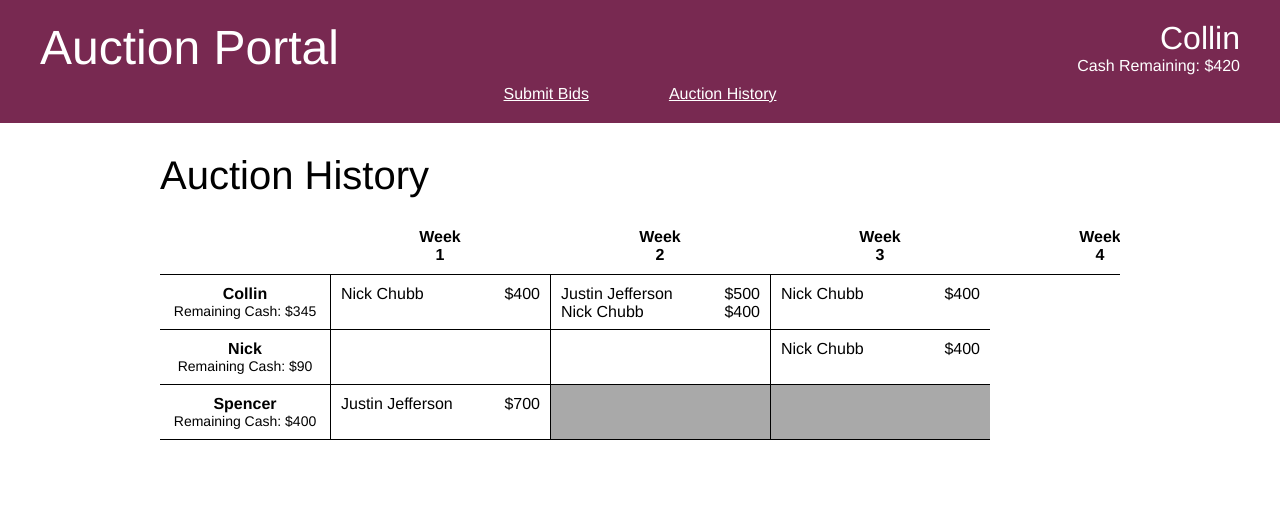
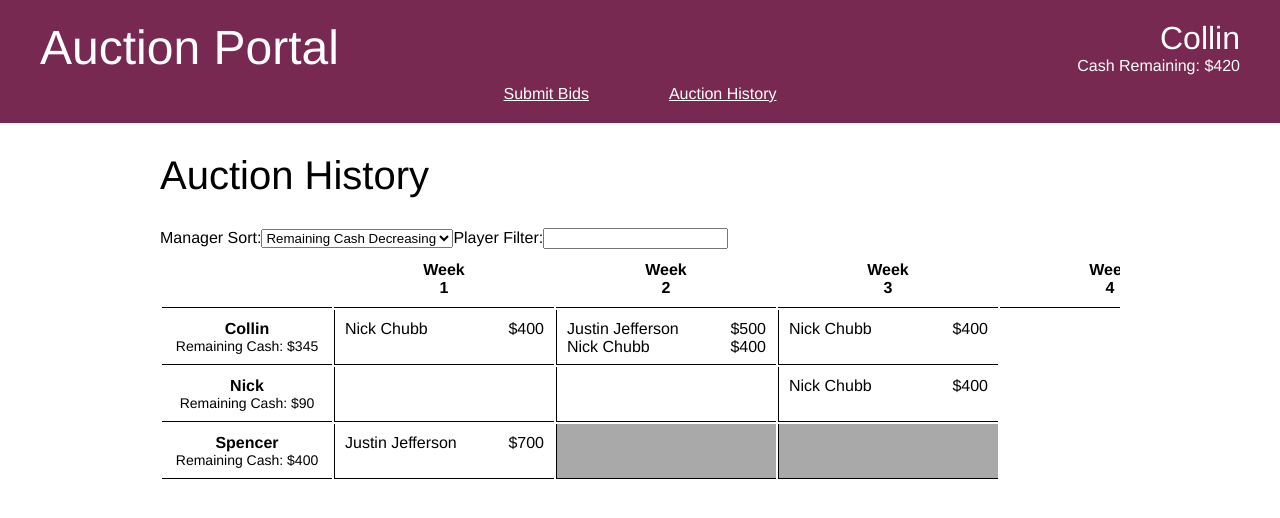
Before and after one commit to collinmurd/ff_auctions, a React (Create React App) app in the folder app/: page /history in a window 1280 px wide. Shown: the top 518 px of the page. Built offline with nearby package versions, Linux system fonts and the light colour scheme.

Commit message:
add inputs

```diff
--- a/app/src/components/AuctionHistory.css
+++ b/app/src/components/AuctionHistory.css
@@ -9,9 +9,9 @@
     overflow-x: scroll;
 }
 
-table {
+.auctionTableAndInput {
     border-spacing: 0;
-    margin: 20px 0;
+    margin: 30px 0;
 }
 
 th {
@@ -24,6 +24,12 @@ td {
     border-bottom: 1px solid black;
     border-left: 1px solid black;
 }
+
+/* AuctionTableInput */
+.auctionTableInput label {
+    margin: 0 20px;
+}
+
 
 /* WeekSquare */
 .weekSquare {
--- a/app/src/components/AuctionHistory.tsx
+++ b/app/src/components/AuctionHistory.tsx
@@ -62,11 +62,14 @@ export class AuctionHistory extends React.Component<AuctionHistoryTypes> {
         return (
             <div className="auctionHistory">
                 <h2>Auction History</h2>
-                <div className="sidescrollTable">
-                    <table>
-                        <thead>{this.weekRow()}</thead>
-                        <tbody>{this.managerRows()}</tbody>
-                    </table>
+                <div className="auctionTableAndInput">
+                    <AuctionTableInput />
+                    <div className="sidescrollTable">
+                        <table>
+                            <thead>{this.weekRow()}</thead>
+                            <tbody>{this.managerRows()}</tbody>
+                        </table>
+                    </div>
                 </div>
             </div>
         );
@@ -104,6 +107,51 @@ export class AuctionHistory extends React.Component<AuctionHistoryTypes> {
             );
         }
         return rows;
+    }
+}
+
+// ----------------------------------------------
+
+type AuctionTableInputProps = {};
+const managerSortOptions = ['cashIncreasing', 'cashDecreasing', 'eliminatedIncreasing', 'eliminatedDecreastin'];
+type AuctionTableInputState = {
+    managerSort: typeof managerSortOptions[number], // extract type from `managerSortOptions`
+    playerFilter: string;
+};
+class AuctionTableInput extends React.Component<AuctionTableInputProps, AuctionTableInputState> {
+    constructor() {
+        super({});
+        this.state = {
+            managerSort: 'cashDecreasing',
+            playerFilter: ''
+        };
+
+        this.handleManagerSortChange = this.handleManagerSortChange.bind(this);
+        this.handlePlayerFilterChange = this.handlePlayerFilterChange.bind(this);
+    }
+
+    handleManagerSortChange(event: any) {
+        this.setState({managerSort: event.target.value})
+    }
+
+    handlePlayerFilterChange(event: any) {
+        this.setState({playerFilter: event.target.value})
+    }
+
+    render() {
+        return (
+            <form id="auctionTableInput">
+                <label>Manager Sort:
+                    <select value={this.state.managerSort} onChange={this.handleManagerSortChange}>
+                        <option value="cashDecreasing" selected>Remaining Cash Decreasing</option>
+                        <option value="cashIncreasing" selected>Remaining Cash Increasing</option>
+                    </select>
+                </label>
+                <label>Player Filter:
+                    <input type="text" onChange={this.handlePlayerFilterChange}/>
+                </label>
+            </form>
+        );
     }
 }
 
```
